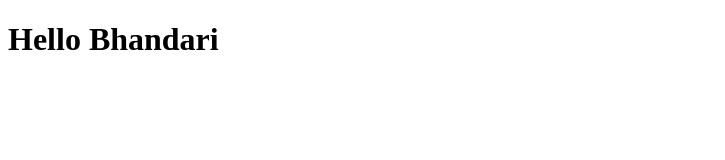
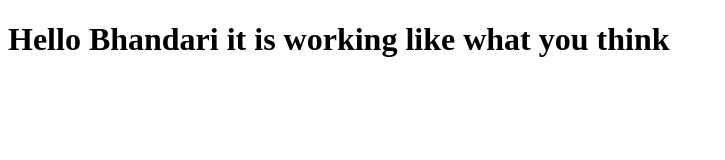
Before and after one commit to bhandarimanoj/bhandari-working, a plain HTML site: page site/index.html in a window 1280 px wide. Shown: the whole page, without its empty margins (0-725 px from the left). Drawn offline with Linux system fonts and the light colour scheme.

Commit message:
small change on the page.

```diff
--- a/site/index.html
+++ b/site/index.html
@@ -4,6 +4,6 @@
 	<title>Hello Bhandari</title>
 </head>
 <body>
-<h1>Hello Bhandari</h1>
+<h1>Hello Bhandari it is working like what you think</h1>
 </body>
 </html>
```
